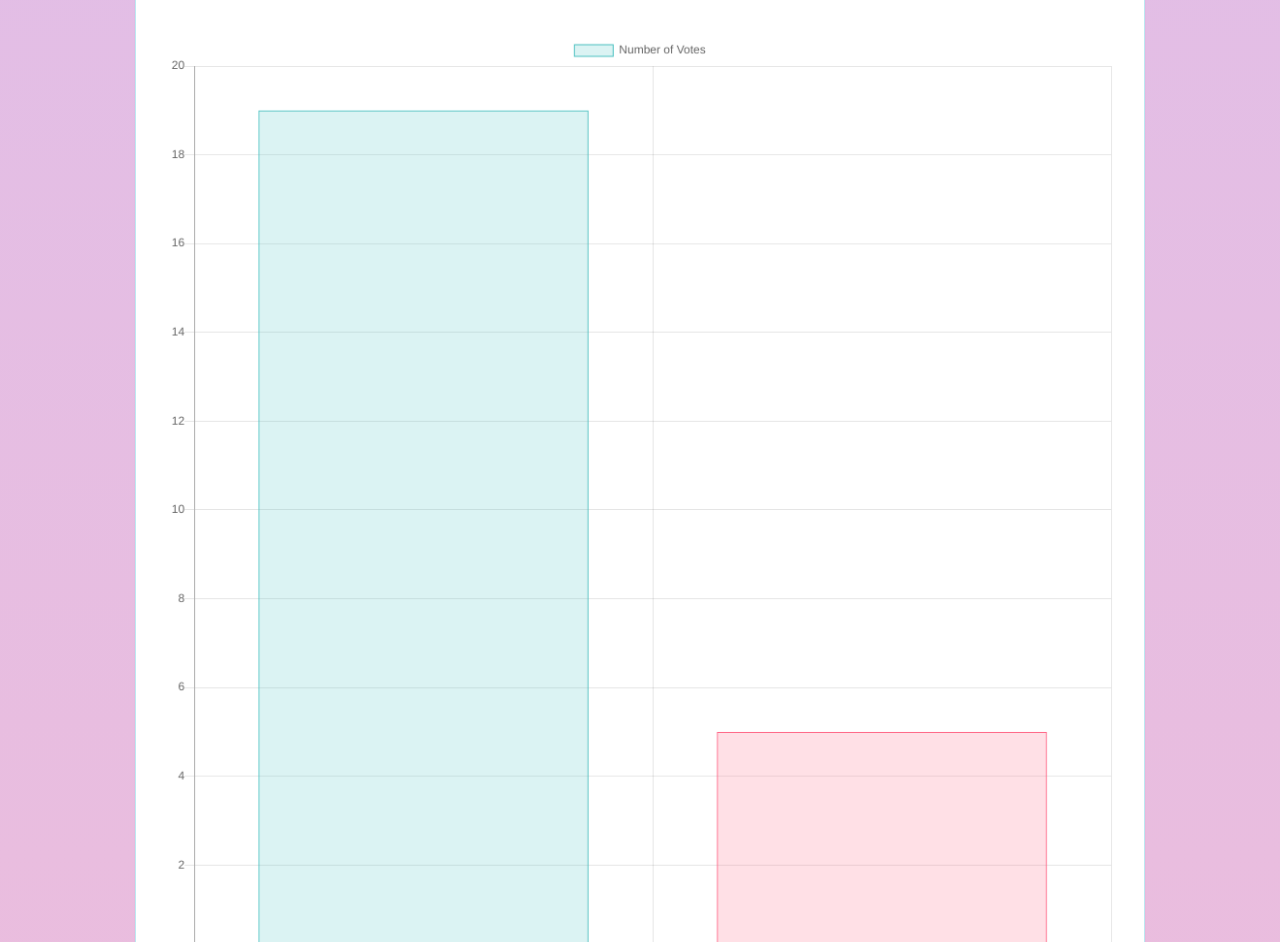
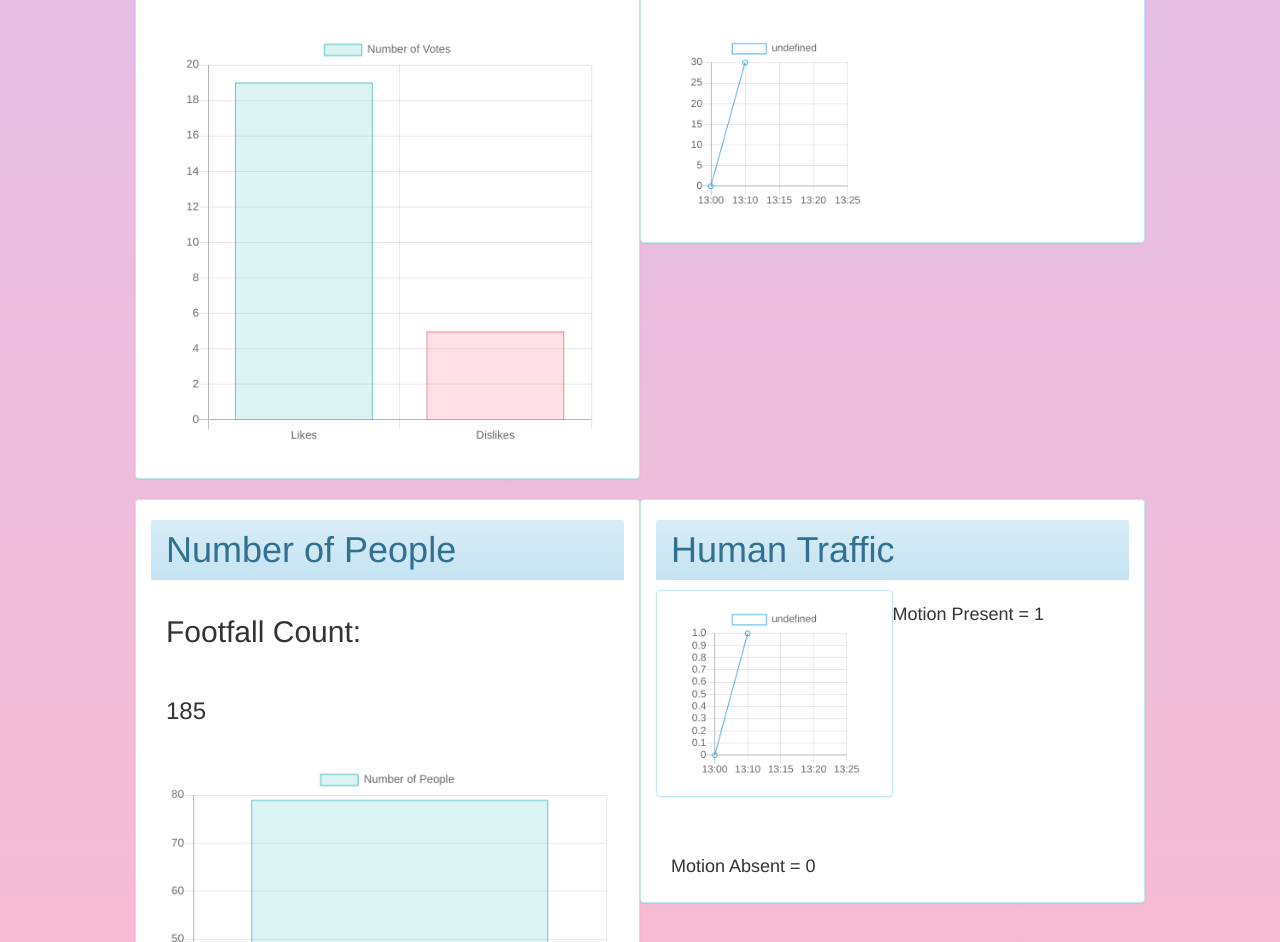
Before and after one commit to ericaong/Web-App-Crowd-Engagement, a plain HTML site: page index2.html in a window 1280 px wide. Shown: the part 222-1164 px from the top of the page. Drawn offline with nearby package versions, Linux system fonts and the light colour scheme.

Commit message:
updated her web app

```diff
--- a/index2.html
+++ b/index2.html
@@ -68,47 +68,45 @@
 
 <div class="container-fluid">
 	<div class="row" id="row1">
-		<div class="panel panel-info" class="col-xs-12 col-md-12">
+		<div class="panel panel-info col-xs-12 col-md-6">
 			<h1 class="panel-heading">Satisfaction</h1>
 				<div id="display-satisfaction" class="panel-body">
 					<canvas id="chart-satisfaction" width="400" height="400" class="panel-body"></canvas>
 				</div>
 		</div>
-	</div>
-	<div class="row" id="row2">
-		<div class="panel panel-info col-xs-12 col-md-12">
+		<div class="panel panel-info col-xs-12 col-md-6">
 			<h1 class="panel-heading">Dwell Time</h1>
 				<div id="display-dwell ajax-dwell" class="col-xs-12 col-md-6 panel-body">
-				<canvas id="chart-dwell" class="panel-body width="400" height="400"></canvas>
+				<canvas id="chart-dwell" class="panel-body" width="400" height="400"></canvas>
 			</div>
 		</div>
 	</div>
-	<div class="row" id="row3">
-		<div class="col-xs-12 col-md-12 panel panel-info">
+	<div class="row" id="row2">
+		<div class="col-xs-12 col-md-6 panel panel-info">
 			<h1 id="number-h1" class="panel-heading">Number of People</h1>
 			<h2 class="panel-body">Footfall Count:</h2>
 			<h3 id="footfall-h3" class="panel-body">185</h3>
 				<div id="display-peoplenum ajax-vibration">
-					<canvas id="chart-peoplenum" class="panel-body width="400" height="400"></canvas>
+					<canvas id="chart-peoplenum" class="panel-body" width="400" height="400"></canvas>
 				</div>
 		</div>
-	</div>
-	<div class="row col-xs-12 col-md-12 panel panel-info" id="row4">
-		<h1 class="panel-heading">Human Traffic</h1>
-			<div id="display-motion">
-				<canvas id="chart-motion" class="panel-body width="400" height="400"></canvas>
-			</div>
-			<h4 class="panel-body">Motion Present = 1</h4>
-			<h4 class="panel-body">Motion Absent = 0</h4>
-	</div>
-	<div class="row col-xs-12 col-md-12 panel panel-info" id="row5">
-		<h1 class="panel-heading">Interaction</h1>
-			<div id="display-sound">
-				<canvas id="chart-sound" class="panel-body width="400" height="400"></canvas>
+		<div class="col-xs-12 col-md-6 panel panel-info">
+			<h1 class="panel-heading">Human Traffic</h1>
+				<div id="display-motion" class="panel panel-info col-xs-12 col-md-6">
+					<canvas id="chart-motion" class="panel-body" width="400" height="400"></canvas>
+				</div>
+				<h4 class="panel-body">Motion Present = 1</h4>
+				<h4 class="panel-body">Motion Absent = 0</h4>
 			</div>
 	</div>
+	<div class="row" id="row3">
+		<div class="col-xs-12 col-md-12 panel panel-info">
+			<h1 class="panel-heading">Interaction</h1>
+			<div id="display-sound" class="col-xs-12">
+				<canvas id="chart-sound" class="panel-body" width="400" height="400"></canvas>
+			</div>
+		</div>
 </div>
-
 
 
 
@@ -130,7 +128,7 @@
   crossorigin="anonymous"></script>
 <script src="https://maxcdn.bootstrapcdn.com/bootstrap/3.3.7/js/bootstrap.min.js" integrity="sha384-Tc5IQib027qvyjSMfHjOMaLkfuWVxZxUPnCJA7l2mCWNIpG9mGCD8wGNIcPD7Txa" crossorigin="anonymous"></script>
 <script src="https://cdnjs.cloudflare.com/ajax/libs/Chart.js/2.6.0/Chart.js"></script>
-<script src="scripts.js"></script>
+<script src="scripts2.js"></script>
 
 </body>
 </html>
--- a/scripts.js
+++ b/scripts.js
@@ -9,65 +9,7 @@ $(function() {
 	// 			$('#dwell-h3').html(response.value[0].result);
 	// 	});
 	// });
-	setInterval(function() {
-		$.get(BASE_URL + '/Datastreams(990578)/Observations'
-			+ '?' + '$orderby=phenomenonTime' + '&'
-			+ '$select=result', function(response, status) {
-				console.log(Number(response.value[0].result));
-				$('#dwell-h3').html(response.value[0].result + Date.now());
-		});
-	}, 10000);
 
-	// $('#ajax-vibration').on('click', function() {
-	// 	$.get(BASE_URL + '/Datastreams(990587)/Observations'
-	// 		+ '?' + '$orderby=phenomenonTime' + '&'
-	// 		+ '$select=result', function(response, status) {
-	// 			console.log(Number(response.value[0].result));
-	// 			$('#footfall-h3').html(response.value[0].result);
-	// 	});
-	// });
-	setInterval(function() {
-		$.get(BASE_URL + '/Datastreams(990587)/Observations'
-			+ '?' + '$orderby=phenomenonTime' + '&'
-			+ '$select=result', function(response, status) {
-				console.log(Number(response.value[0].result));
-				$('#footfall-h3').html(response.value[0].result + Date.now());
-		});
-	}, 10000);
-
-	// $('#ajax-sound').on('click', function() {
-	// 	$.get(BASE_URL + '/Datastreams(990590)/Observations'
-	// 		+ '?' + '$orderby=phenomenonTime' + '&'
-	// 		+ '$select=result', function(response, status) {
-	// 			console.log(Number(response);
-	// 			$('#sound-h3').html(response.value[0].result);
-	// 	});
-	// });
-	setInterval(function() {
-		$.get(BASE_URL + '/Datastreams(990590)/Observations'
-			+ '?' + '$orderby=phenomenonTime' + '&'
-			+ '$select=result', function(response, status) {
-				console.log(Number(response.value[0].result));
-				$('#sound-h3').html(response.value[0].result + Date.now());
-		});
-	}, 10000);
-
-	// $('#ajax-motion').on('click', function() {
-	// 	$.get(BASE_URL + '/Datastreams(990584)/Observations'
-	// 		+ '?' + '$orderby=phenomenonTime' + '&'
-	// 		+ '$select=result', function(response, status) {
-	// 			console.log(Number(response.value[0].result));
-	// 			$('#motion-h2').html(response.value[0].result);
-	// 	});
-	// });
-	setInterval(function() {
-		$.get(BASE_URL + '/Datastreams(990584)/Observations'
-			+ '?' + '$orderby=phenomenonTime' + '&'
-			+ '$select=result', function(response, status) {
-				console.log(Number(response.value[0].result));
-				$('#motion-h3').html(response.value[0].result + Date.now());
-		});
-	}, 10000);
 	let ctx1 = $("#chart-satisfaction");
 
 	let myChart1 = new Chart(ctx1, {
@@ -100,114 +42,6 @@ $(function() {
 	    }
 	});
 
-	let ctx2 = $("#chart-motion");
-
-	let myChart2 = new Chart(ctx2, {
-		type: 'line',
-		data: {
-			labels: ["13:00", "13:10", "13:15", "13:20", "13:25"],
-			datasets: [{
-				data: [0, 1],
-				backgroundColor: 'rgba(0, 0, 0, 0)',
-				borderColor: 'rgba(54, 162, 235, 1)',
-				borderWidth: 1
-			}]
-		},
-		options: {
-			showLines: true,
-			elements: {
-				line: {
-					tension: 0
-				}
-			}
-		}
-	})
-
-	let ctx3 = $('#chart-dwell')
-
-	let myChart3 = new Chart(ctx3, {
-		type: 'line',
-		data: {
-			labels: ["13:00", "13:10", "13:15", "13:20", "13:25"],
-			datasets: [{
-				data: [0, 30],
-				backgroundColor: 'rgba(0, 0, 0, 0)',
-				borderColor: 'rgba(54, 162, 235, 1)',
-				borderWidth: 1
-			}]
-		},
-		options: {
-			showLines: true,
-			elements: {
-				line: {
-					tension: 0
-				}
-			}
-		}
-	})
-
-	let ctx4 = $('#chart-sound')
-
-	let myChart4 = new Chart(ctx4, {
-		type: 'line',
-		data: {
-			labels: ["13:00", "13:10", "13:15", "13:20", "13:25"],
-			datasets: [{
-				data: [0, 30],
-				backgroundColor: 'rgba(0, 0, 0, 0)',
-				borderColor: 'rgba(54, 162, 235, 1)',
-				borderWidth: 1
-			}]
-		},
-		options: {
-			showLines: true,
-			elements: {
-				line: {
-					tension: 0
-				}
-			}
-		}
-	})
-
-	let ctx5 = $("#chart-peoplenum");
-
-	let myChart5 = new Chart(ctx5, {
-	    type: 'bar',
-	    data: {
-	        labels: ["Number of People"],
-	        datasets: [{
-	            label: 'Number of People',
-	            data: [79],
-	            backgroundColor: [
-	                'rgba(75, 192, 192, 0.2)',
-	            ],
-	            borderColor: [
-	                'rgba(75, 192, 192, 1)',
-	                'rgba(255,99,132,1)',
-
-	            ],
-	            borderWidth: 1
-	        }]
-	    },
-	    options: {
-	        scales: {
-	            yAxes: [{
-	                ticks: {
-	                    beginAtZero:true
-	                }
-	            }]
-	        }
-	    }
-	});
-
-	// setInterval(function() {
-	// 	$.get(BASE_URL + '/Datastreams()/Observations'
-	// 		+ '?' + '$orderby=phenomenonTime' + '&'
-	// 		+ '$select=result', function(response, status) {
-	// 			console.log(Number(response.value[0].result));
-	// 			$('#display1').html(response.value[0].result + Date.now());
-	// 	});
-	// }, 30000);
 
 	function addData(chart, label, data) {
 	    chart.data.labels.push(label);
--- /dev/null
+++ b/scripts2.js
@@ -0,0 +1,257 @@
+$(function() {
+	let BASE_URL = "http://scratchpad.sensorup.com/OGCSensorThings/v1.0";
+
+	// $('#ajax-ultrasonic').on('click', function() {
+	// 	$.get(BASE_URL + '/Datastreams(990578)/Observations'
+	// 		+ '?' + '$orderby=phenomenonTime' + '&'
+	// 		+ '$select=result', function(response, status) {
+	// 			console.log(Number(response.value[0].result));
+	// 			$('#dwell-h3').html(response.value[0].result);
+	// 	});
+	// });
+
+
+	// $('#ajax-vibration').on('click', function() {
+	// 	$.get(BASE_URL + '/Datastreams(990587)/Observations'
+	// 		+ '?' + '$orderby=phenomenonTime' + '&'
+	// 		+ '$select=result', function(response, status) {
+	// 			console.log(Number(response.value[0].result));
+	// 			$('#footfall-h3').html(response.value[0].result);
+	// 	});
+	// });
+
+	// $('#ajax-sound').on('click', function() {
+	// 	$.get(BASE_URL + '/Datastreams(990590)/Observations'
+	// 		+ '?' + '$orderby=phenomenonTime' + '&'
+	// 		+ '$select=result', function(response, status) {
+	// 			console.log(Number(response);
+	// 			$('#sound-h3').html(response.value[0].result);
+	// 	});
+	// });
+
+
+	// $('#ajax-motion').on('click', function() {
+	// 	$.get(BASE_URL + '/Datastreams(990584)/Observations'
+	// 		+ '?' + '$orderby=phenomenonTime' + '&'
+	// 		+ '$select=result', function(response, status) {
+	// 			console.log(Number(response.value[0].result));
+	// 			$('#motion-h2').html(response.value[0].result);
+	// 	});
+	// });
+
+	let ctx1 = $("#chart-satisfaction");
+
+	let myChart1 = new Chart(ctx1, {
+	    type: 'bar',
+	    data: {
+	        labels: ["Likes", "Dislikes"],
+	        datasets: [{
+	            label: 'Number of Votes',
+	            data: [19, 5],
+	            backgroundColor: [
+	                'rgba(75, 192, 192, 0.2)',
+	                'rgba(255, 99, 132, 0.2)',
+	            ],
+	            borderColor: [
+	                'rgba(75, 192, 192, 1)',
+	                'rgba(255,99,132,1)',
+
+	            ],
+	            borderWidth: 1
+	        }]
+	    },
+	    options: {
+	        scales: {
+	            yAxes: [{
+	                ticks: {
+	                    beginAtZero:true
+	                }
+	            }]
+	        }
+	    }
+	});
+
+	let ctx2 = $("#chart-motion");
+
+	let myChart2 = new Chart(ctx2, {
+		type: 'line',
+		data: {
+			labels: ["13:00", "13:10", "13:15", "13:20", "13:25"],
+			datasets: [{
+				data: [0, 1],
+				backgroundColor: 'rgba(0, 0, 0, 0)',
+				borderColor: 'rgba(54, 162, 235, 1)',
+				borderWidth: 1
+			}]
+		},
+		options: {
+			showLines: true,
+			elements: {
+				line: {
+					tension: 0
+				}
+			}
+		}
+	});
+
+	let ctx3 = $('#chart-dwell')
+
+	let myChart3 = new Chart(ctx3, {
+		type: 'line',
+		data: {
+			labels: ["13:00", "13:10", "13:15", "13:20", "13:25"],
+			datasets: [{
+				data: [0, 30],
+				backgroundColor: 'rgba(0, 0, 0, 0)',
+				borderColor: 'rgba(54, 162, 235, 1)',
+				borderWidth: 1
+			}]
+		},
+		options: {
+			showLines: true,
+			elements: {
+				line: {
+					tension: 0
+				}
+			}
+		}
+	});
+
+	let ctx4 = $('#chart-sound')
+
+	let myChart4 = new Chart(ctx4, {
+		type: 'line',
+		data: {
+			labels: ["13:00", "13:10", "13:15", "13:20", "13:25"],
+			datasets: [{
+				data: [0, 30],
+				backgroundColor: 'rgba(0, 0, 0, 0)',
+				borderColor: 'rgba(54, 162, 235, 1)',
+				borderWidth: 1
+			}]
+		},
+		options: {
+			showLines: true,
+			elements: {
+				line: {
+					tension: 0
+				}
+			}
+		}
+	});
+
+	let ctx5 = $("#chart-peoplenum");
+
+	let myChart5 = new Chart(ctx5, {
+	    type: 'bar',
+	    data: {
+	        labels: ["Number of People"],
+	        datasets: [{
+	            label: 'Number of People',
+	            data: [79],
+	            backgroundColor: [
+	                'rgba(75, 192, 192, 0.2)',
+	            ],
+	            borderColor: [
+	                'rgba(75, 192, 192, 1)',
+	                'rgba(255,99,132,1)',
+
+	            ],
+	            borderWidth: 1
+	        }]
+	    },
+	    options: {
+	        scales: {
+	            yAxes: [{
+	                ticks: {
+	                    beginAtZero:true
+	                }
+	            }]
+	        }
+	    }
+	});
+
+	// setInterval(function() {
+	// 	$.get(BASE_URL + '/Datastreams()/Observations'
+	// 		+ '?' + '$orderby=phenomenonTime' + '&'
+	// 		+ '$select=result', function(response, status) {
+	// 			console.log(Number(response.value[0].result));
+	// 			$('#display1').html(response.value[0].result + Date.now());
+	// 	});
+	// }, 30000);
+
+	setInterval(function() {
+		$.get(BASE_URL + '/Datastreams(990578)/Observations'
+			+ '?' + '$orderby=phenomenonTime' + '&'
+			+ '$select=result', function(response, status) {
+				console.log(Number(response.value[0].result));
+				$('#dwell-h3').html(response.value[0].result + Date.now());
+		});
+	}, 10000);
+
+	setInterval(function() {
+		$.get(BASE_URL + '/Datastreams(990587)/Observations'
+			+ '?' + '$orderby=phenomenonTime' + '&'
+			+ '$select=result', function(response, status) {
+				console.log(Number(response.value[0].result));
+				$('#footfall-h3').html(response.value[0].result + Date.now());
+		});
+	}, 10000);
+
+	setInterval(function() {
+		$.get(BASE_URL + '/Datastreams(990590)/Observations'
+			+ '?' + '$orderby=phenomenonTime' + '&'
+			+ '$select=result', function(response, status) {
+				console.log(Number(response.value[0].result));
+				$('#sound-h3').html(response.value[0].result + Date.now());
+		});
+	}, 10000);
+
+	setInterval(function() {
+		$.get(BASE_URL + '/Datastreams(990584)/Observations'
+			+ '?' + '$orderby=phenomenonTime' + '&'
+			+ '$select=result', function(response, status) {
+				console.log(Number(response.value[0].result));
+				$('#motion-h3').html(response.value[0].result + Date.now());
+		});
+	}, 10000);
+
+	function addData(chart, label, data) {
+	    chart.data.labels.push(label);
+	    chart.data.datasets.forEach((dataset) => {
+	        dataset.data.push(data);
+	    });
+	    chart.update();
+	}
+
+	function removeData(chart) {
+	    chart.data.labels.pop();
+	    chart.data.datasets.forEach((dataset) => {
+	        dataset.data.pop();
+	    });
+	    chart.update();
+}
+
+
+
+
+
+
+
+
+
+
+
+
+
+
+
+
+
+
+
+
+
+
+
+});
```
Also changed, not shown: 1 other file.
